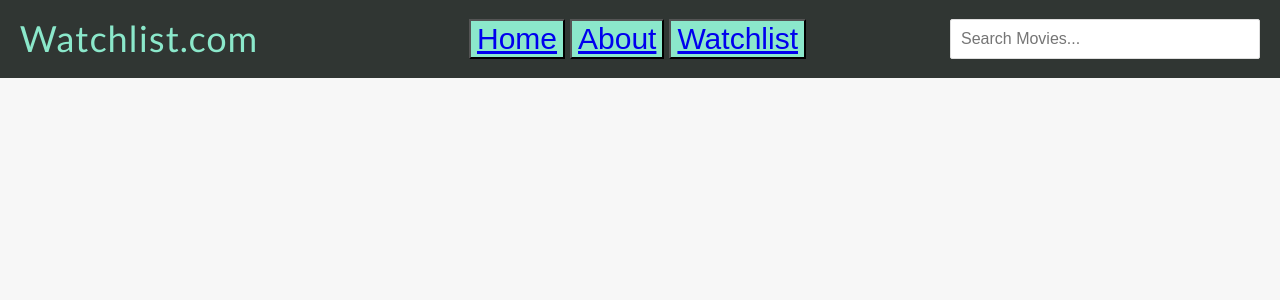
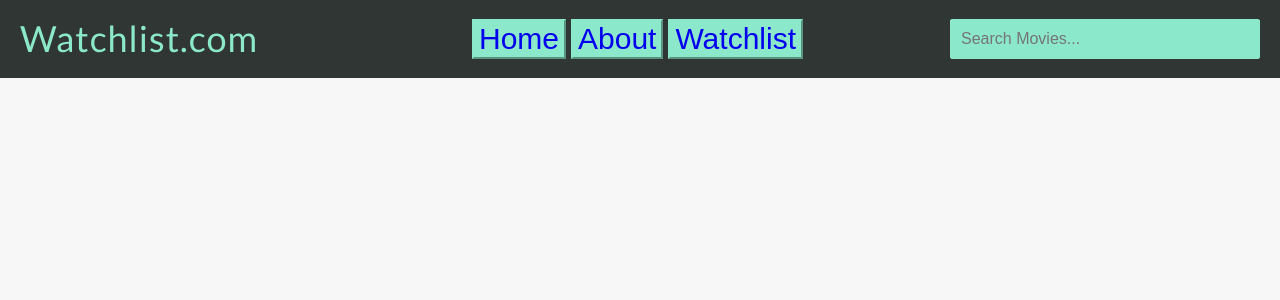
Before and after one commit to Luquaa/WebtechFrontend, a Vue app: page / in a window 1280 px wide. Shown: the top 300 px of the page. Built offline with nearby package versions, Linux system fonts and the light colour scheme.

Commit message:
Buttons und Searchbar angepasst.

```diff
--- a/src/components/Header.vue
+++ b/src/components/Header.vue
@@ -5,9 +5,15 @@
     </div>
     <div class="header-center">
       <nav>
-        <button class="button"><RouterLink to="/">Home</RouterLink></button>
-        <button class="button"><RouterLink to="/about">About</RouterLink></button>
-        <button class="button"><RouterLink to="/watchlist">Watchlist</RouterLink></button>
+        <button class="button">
+          <RouterLink to="/">Home</RouterLink>
+        </button>
+        <button class="button">
+          <RouterLink to="/about">About</RouterLink>
+        </button>
+        <button class="button">
+          <RouterLink to="/watchlist">Watchlist</RouterLink>
+        </button>
       </nav>
       <!-- Fügen Sie hier weitere Links zu anderen Views hinzu -->
     </div>
@@ -20,7 +26,7 @@
 
 <script setup>
 import { RouterLink, RouterView } from 'vue-router'
-import Watchlist from "@/components/Watchlist.vue";
+import Watchlist from '@/components/Watchlist.vue'
 </script>
 
 /*
@@ -42,9 +48,18 @@ const searchQuery = ref('');
   z-index: 999; /* Stellt sicher, dass der Header über dem restlichen Inhalt liegt */
 }
 
-.header-left,
+.header-left {
+  flex: 1;
+}
+
 .header-right {
   flex: 1;
+}
+
+.header-right input {
+  background-color: #8be8cb;
+  border-color: #8be8cb;
+  padding: 10px;
 }
 
 .header-center {
@@ -59,11 +74,18 @@ const searchQuery = ref('');
   margin: 0 10px;
 }
 
-.button{
+.button {
   margin-right: 5px;
   background-color: #8be8cb;
   text-align: center;
   color: #303633;
   font-size: 30px;
+  border-color: #8be8cb;
+  padding-left: 5px;
+  padding-right: 5px;
+}
+
+.button a {
+  text-decoration: none;
 }
 </style>
```
